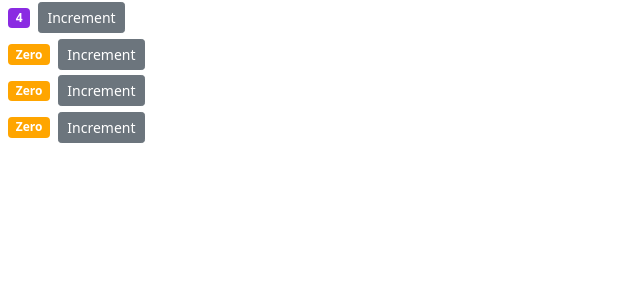
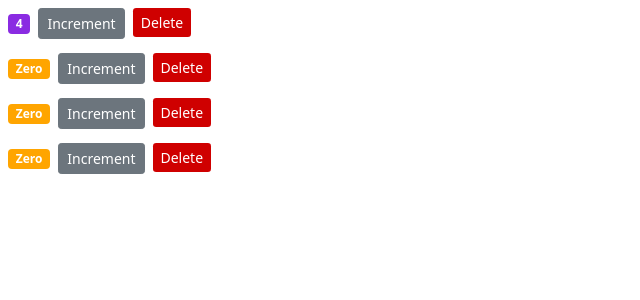
Before and after one commit to martinagabrielli/react-urban-octo, a React (Create React App) app: page / in a window 1280 px wide. Shown: the top 300 px of the page, without its empty margins (0-640 px from the left). Built offline with nearby package versions, Linux system fonts and the light colour scheme.

Commit message:
Add Components changes

```diff
--- a/src/components/Counter.jsx
+++ b/src/components/Counter.jsx
@@ -18,6 +18,7 @@
         <div>
             <span className={this.getBadgeClasses()}>{this.formatCount()}</span>
             <button onClick={this.doHandleIncrement} className="btn btn-secondary btn-sm">Increment</button>
+            <button onClick={() => this.props.onDelete(this.props.id)} className="btn-delete btn-sm m-2">Delete</button>
         </div>
         );
     }
--- a/src/components/Counters.jsx
+++ b/src/components/Counters.jsx
@@ -10,11 +10,18 @@
             { id: 4, value: 0 },
         ]
     }
+
+    handleDelete = counterId => {
+        console.log(counterId)
+        const counters = this.state.counters.filter(c => c.id !== counterId);
+        this.setState({counters})
+    }
+
     render() {
         return (
             <div>
                 {this.state.counters.map(counter => (
-                <Counter key={counter.id} value={counter.value} />
+                <Counter key={counter.id} onDelete={this.handleDelete} value={counter.value} id={counter.id} />
                 ))}
             </div>
         )
--- a/src/index.css
+++ b/src/index.css
@@ -19,3 +19,9 @@
 .badge-warning {
   background-color: orange;
 }
+
+.btn-delete {
+  background-color: rgb(207, 0, 0);
+  color: white;
+  border: 0;
+}
```
